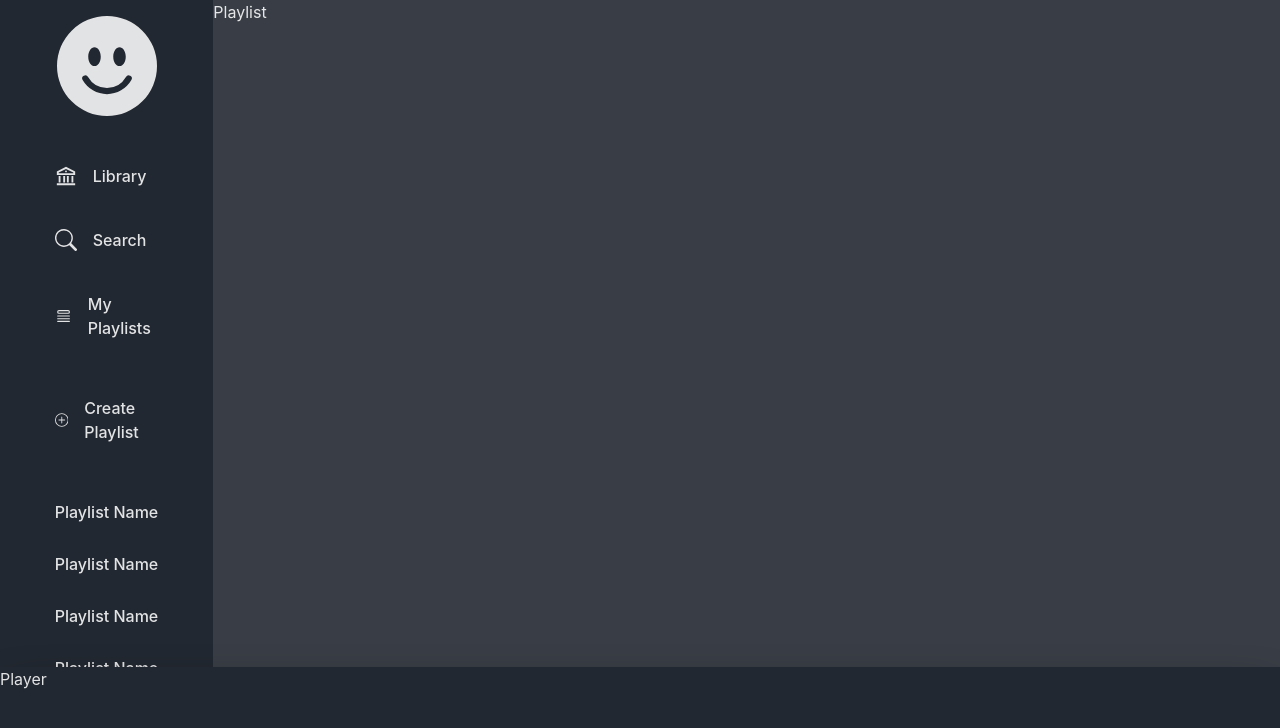
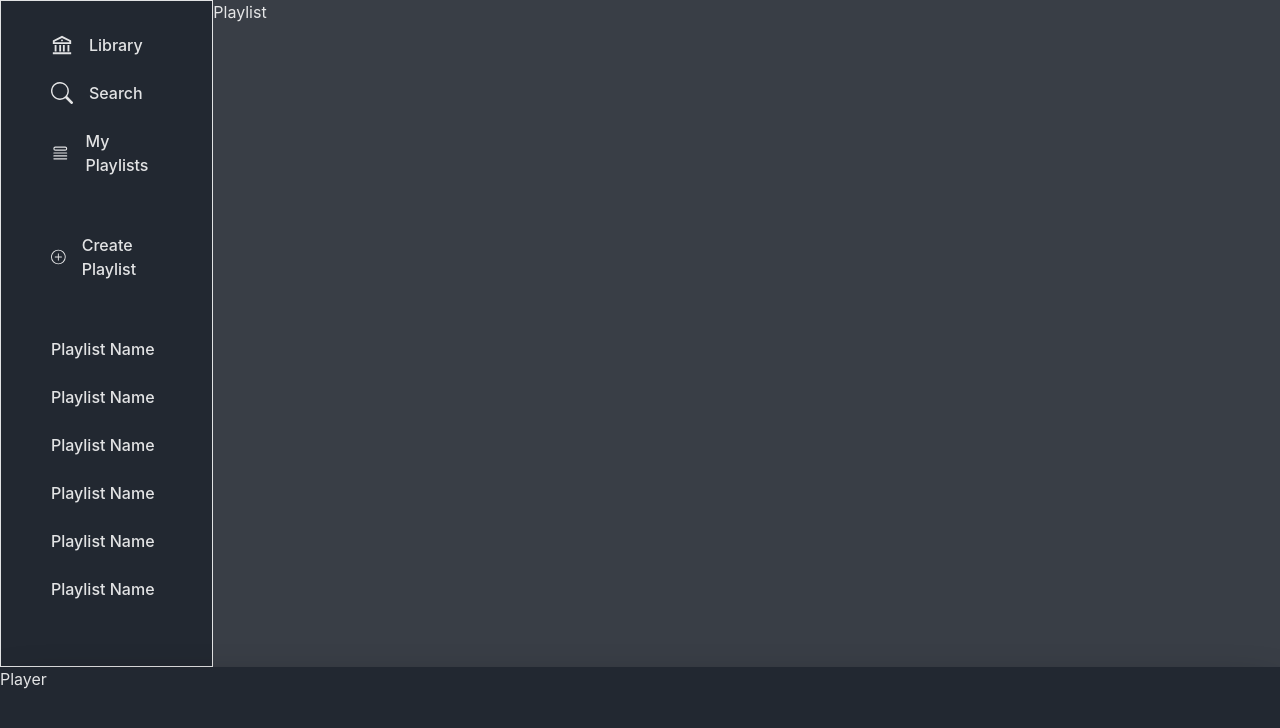
Before and after one commit to tedhn/music-project, a React (Vite) app: page /playlist/1 in a window 1280 px wide. Shown: the top 728 px of the page. Built offline with nearby package versions, Linux system fonts and the light colour scheme.

Commit message:
navbar restyle

```diff
--- a/src/components/Navbar.jsx
+++ b/src/components/Navbar.jsx
@@ -9,70 +9,66 @@ const Navbar = () => {
 
   return (
     <div className="col-span-2 row-span-5 shadow-lg bg-dark">
-      <div className="w-full h-full flex flex-col md:gap-10 sm:gap-8 gap-4 items-center p-4">
-        <div>
-          <BsEmojiSmileFill size={100} />
-        </div>
-
-        <div className="flex w-3/4 flex-col gap-6">
+      <div className="flex flex-col items-center w-full h-full gap-4 p-4 pt-6 border md:gap-10 sm:gap-8">
+        <div className="flex flex-col w-4/5 gap-2 ">
           <Link
             to="/"
-            className="flex gap-4 items-center font-medium md:text-base text-sm hover:bg-gray hover:text-gold py-2 px-4 rounded-2xl"
+            className="flex items-center gap-4 px-4 py-2 text-sm font-medium transition-all duration-300 ease-linear rounded-md md:text-base hover:bg-gray hover:text-gold"
           >
             <RiBankLine size={22} /> Library
           </Link>
           <Link
             to="/search"
-            className="flex gap-4 items-center font-medium md:text-base text-sm hover:bg-gray hover:text-gold py-2 px-4 rounded-2xl"
+            className="flex items-center gap-4 px-4 py-2 text-sm font-medium transition-all duration-300 ease-linear rounded-md md:text-base hover:bg-gray hover:text-gold"
           >
             <BsSearch size={22} /> Search
           </Link>
           <Link
             to="/playlist"
-            className="flex gap-4 items-center font-medium md:text-base text-sm hover:bg-gray hover:text-gold py-2 px-4 rounded-2xl"
+            className="flex items-center gap-4 px-4 py-2 text-sm font-medium transition-all duration-300 ease-linear rounded-md md:text-base hover:bg-gray hover:text-gold"
           >
             <HiOutlineQueueList size={22} /> My Playlists
           </Link>
         </div>
 
-        <Link className="flex w-3/4 gap-4 items-center font-medium md:text-base text-sm hover:bg-gray hover:text-gold py-2 px-4 rounded-2xl">
+        <Link className="flex items-center w-4/5 gap-4 px-4 py-2 text-sm font-medium transition-all duration-300 ease-linear rounded-md md:text-base hover:bg-gray hover:text-gold">
           <BsPlusCircle size={20} /> Create Playlist
         </Link>
 
-        <div className="w-3/4 flex flex-col gap-3">
+        <div className="flex flex-col w-4/5 gap-2 overflow-auto">
           <Link
             to="/playlist/id"
-            className="font-medium md:text-base text-sm hover:bg-gray hover:text-gold py-2 px-4 rounded-2xl"
+            className="px-4 py-2 text-sm font-medium transition-all duration-300 ease-linear rounded-md md:text-base hover:bg-gray hover:text-gold"
           >
             Playlist Name
           </Link>
           <Link
             to="/playlist/id"
-            className="font-medium md:text-base text-sm hover:bg-gray hover:text-gold py-2 px-4 rounded-2xl"
+            className="px-4 py-2 text-sm font-medium transition-all duration-300 ease-linear rounded-md md:text-base hover:bg-gray hover:text-gold"
           >
             Playlist Name
           </Link>
           <Link
             to="/playlist/id"
-            className="font-medium md:text-base text-sm hover:bg-gray hover:text-gold py-2 px-4 rounded-2xl"
+            className="px-4 py-2 text-sm font-medium transition-all duration-300 ease-linear rounded-md md:text-base hover:bg-gray hover:text-gold"
           >
             Playlist Name
           </Link>
           <Link
             to="/playlist/id"
-            className="font-medium md:text-base text-sm hover:bg-gray hover:text-gold py-2 px-4 rounded-2xl"
+            className="px-4 py-2 text-sm font-medium transition-all duration-300 ease-linear rounded-md md:text-base hover:bg-gray hover:text-gold"
           >
             Playlist Name
           </Link>
           <Link
             to="/playlist/id"
-            className="font-medium md:text-base text-sm hover:bg-gray hover:text-gold py-2 px-4 rounded-2xl"
+            className="px-4 py-2 text-sm font-medium transition-all duration-300 ease-linear rounded-md md:text-base hover:bg-gray hover:text-gold"
           >
             Playlist Name
           </Link>
           <Link
             to="/playlist/id"
-            className="font-medium md:text-base text-sm hover:bg-gray hover:text-gold py-2 px-4 rounded-2xl"
+            className="px-4 py-2 text-sm font-medium transition-all duration-300 ease-linear rounded-md md:text-base hover:bg-gray hover:text-gold"
           >
             Playlist Name
           </Link>
```
